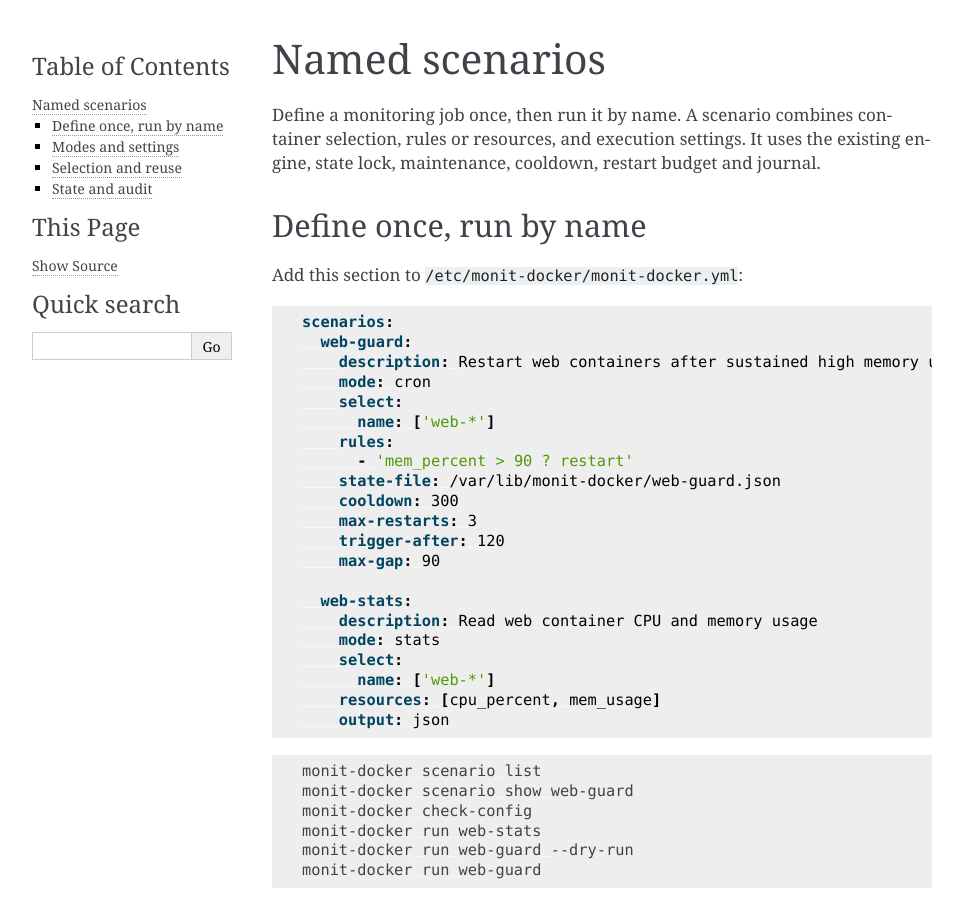
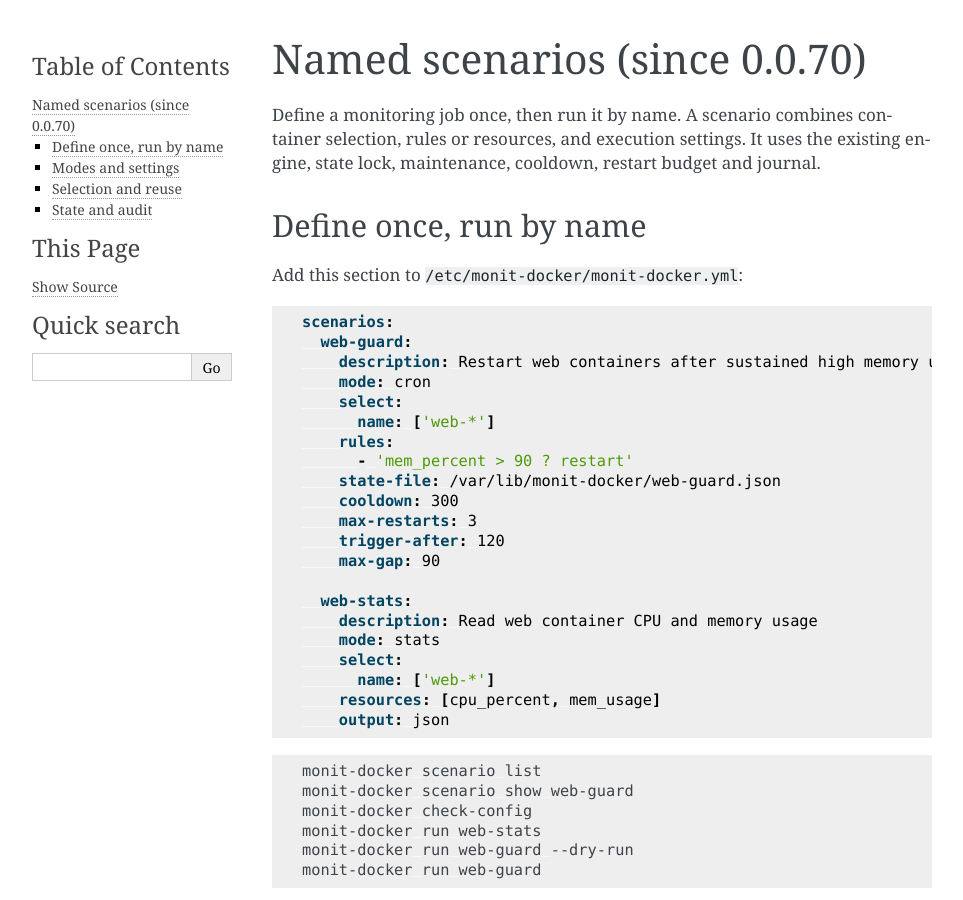
Before and after one commit to decryptus/monit-docker, a Sphinx documentation site: the page built from docs/scenarios.md, in a window 1280 px wide and 900 px high. Shown: the whole window, without its empty margins (148-1111 px from the left). Built offline with Sphinx 7.4.7, drawn with Linux system fonts in a browser that asks for light colours.

Commit message:
Release 0.0.70 with named monitoring scenarios

```diff
--- a/docs/scenarios.md
+++ b/docs/scenarios.md
@@ -1,4 +1,4 @@
-# Named scenarios
+# Named scenarios (since 0.0.70)
 
 Define a monitoring job once, then run it by name. A scenario combines container
 selection, rules or resources, and execution settings. It uses the existing
--- a/monit_docker/__init__.py
+++ b/monit_docker/__init__.py
@@ -2,6 +2,6 @@
 
 from __future__ import absolute_import
 
-__version__ = '0.0.69'
+__version__ = '0.0.70'
 
 __all__ = ('__version__',)
--- a/setup.yml
+++ b/setup.yml
@@ -4,8 +4,8 @@ description: monit-docker
 author: Adrien Delle Cave
 author_email: pypi@doowan.net
 copyright: '2019-2023 Adrien Delle Cave'
-release: '0.0.69'
-version: '0.0.69'
+release: '0.0.70'
+version: '0.0.70'
 license: License GPL-3
 url: https://github.com/decryptus/monit-docker
 python_requires:
```
Also changed, not shown: README.md (+1 -2 lines), 3 other files.
